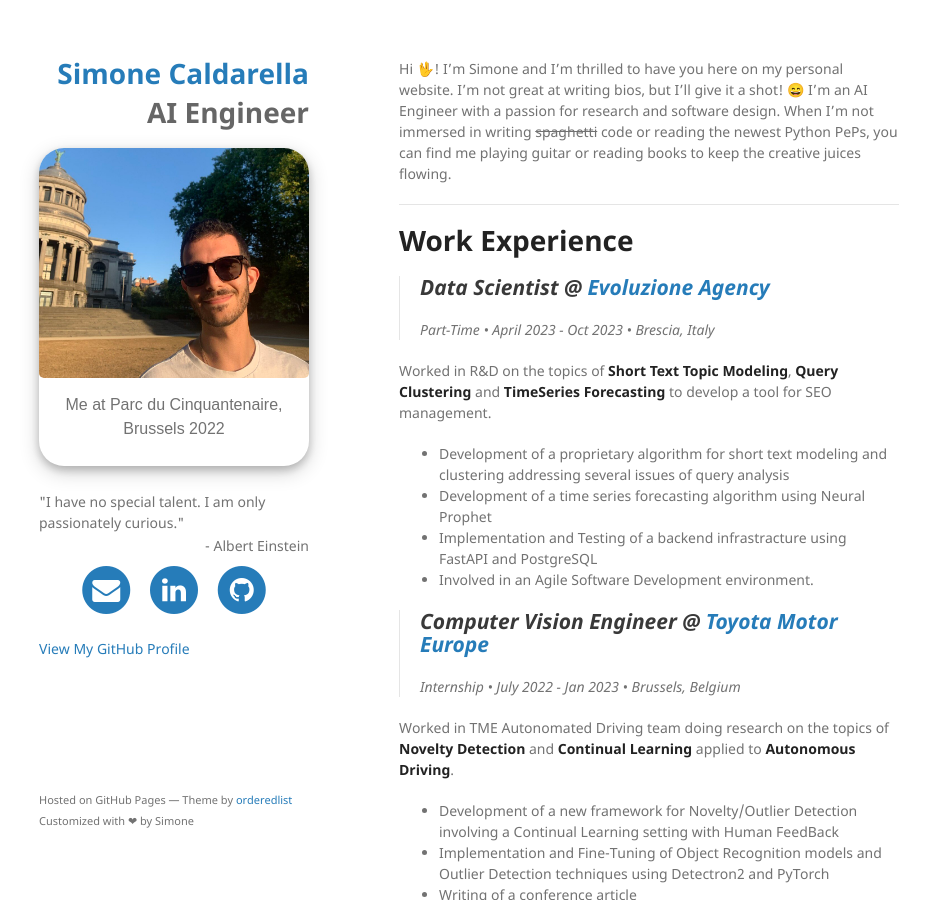
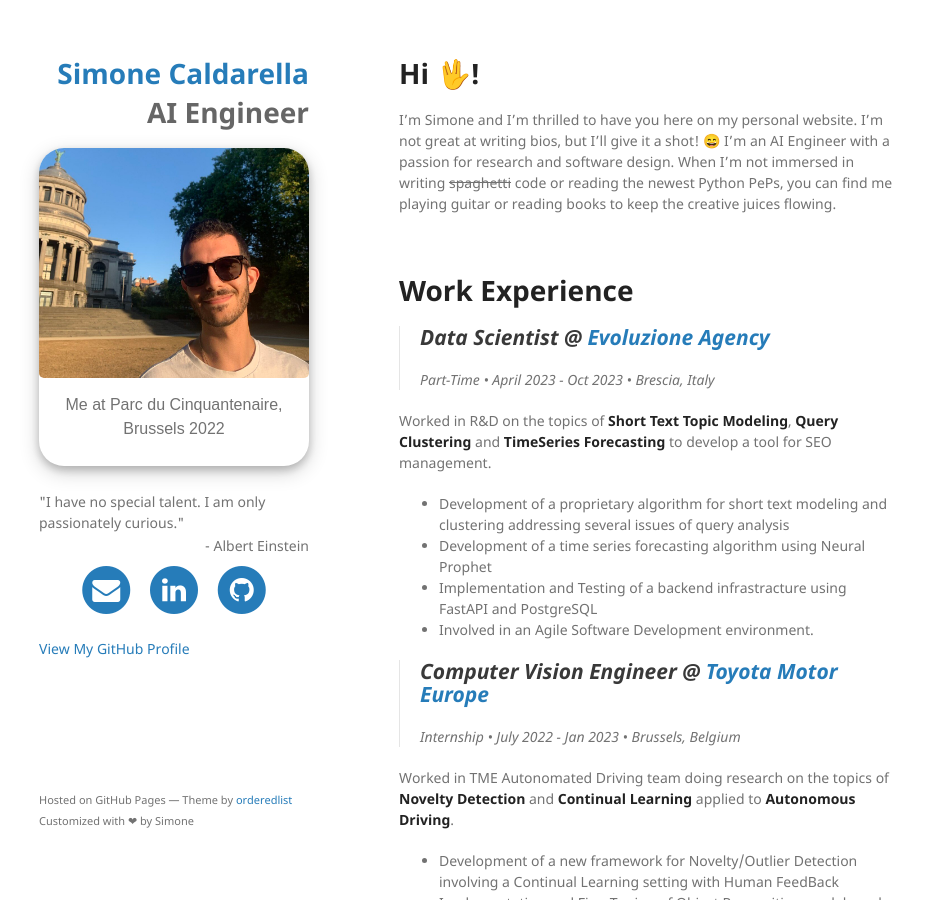
Before and after one commit to SimoneCaldarella/simonecaldarella.github.io, a Jekyll site: the page built from index.md, in a window 1280 px wide and 900 px high. Shown: the whole window, without its empty margins (171-1101 px from the left). Built offline with Jekyll 4.4.1, drawn with Linux system fonts in a browser that asks for light colours; some web fonts are replaced; our own code applies the rules of GitHub Pages for plain Markdown files.

Commit message:
Added initial hello

```diff
--- a/index.md
+++ b/index.md
@@ -2,9 +2,10 @@
 layout: default
 ---
 
-Hi 🖖! I'm Simone and I'm thrilled to have you here on my personal website. I'm not great at writing bios, but I'll give it a shot! 😄 I'm an AI Engineer with a passion for research and software design. When I'm not immersed in writing ~~spaghetti~~ code or reading the newest Python PePs, you can find me playing guitar or reading books to keep the creative juices flowing.
+# Hi 🖖!
+I'm Simone and I'm thrilled to have you here on my personal website. I'm not great at writing bios, but I'll give it a shot! 😄 I'm an AI Engineer with a passion for research and software design. When I'm not immersed in writing ~~spaghetti~~ code or reading the newest Python PePs, you can find me playing guitar or reading books to keep the creative juices flowing.
 
-***
+<br>
 
 # Work Experience
 
```
